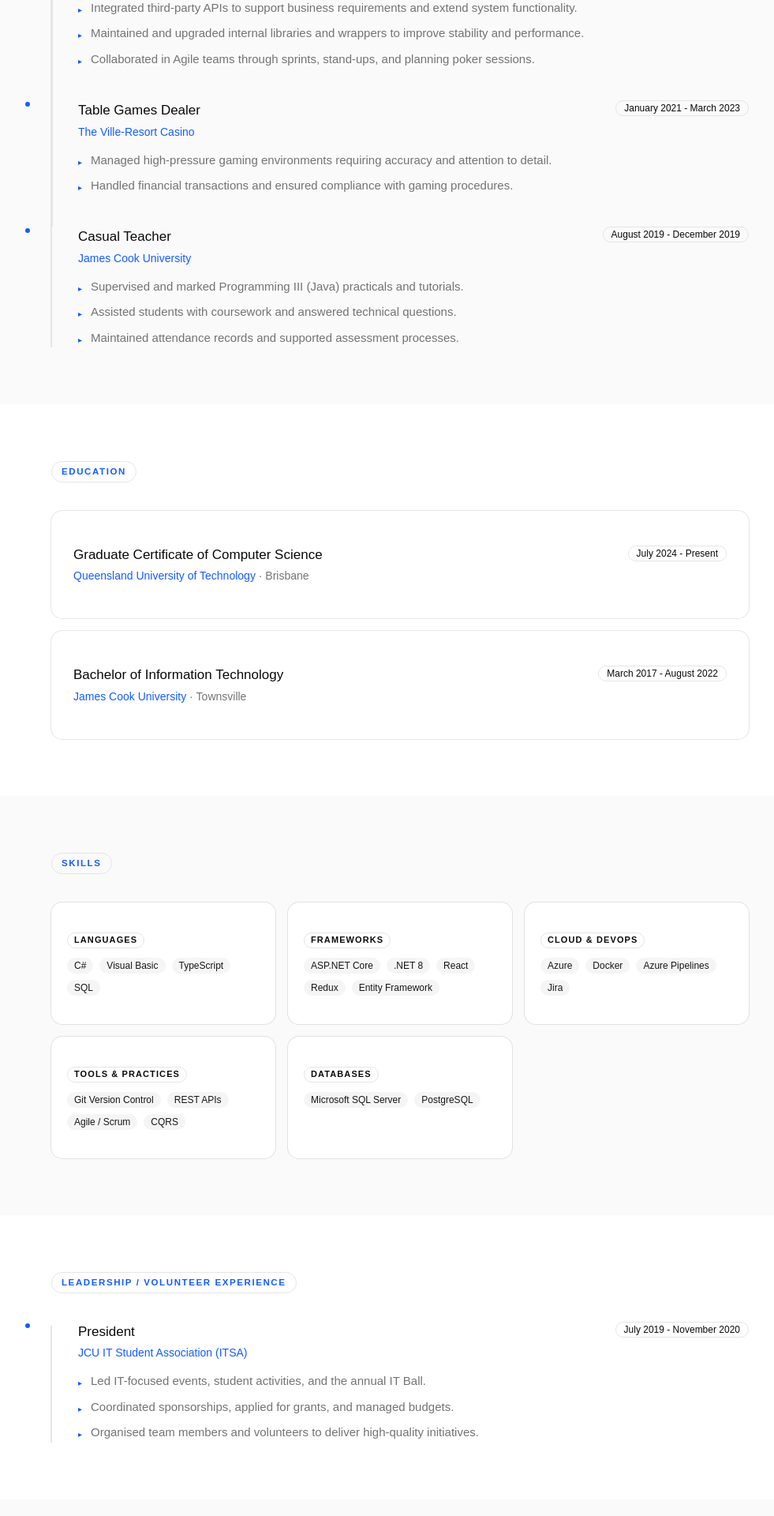
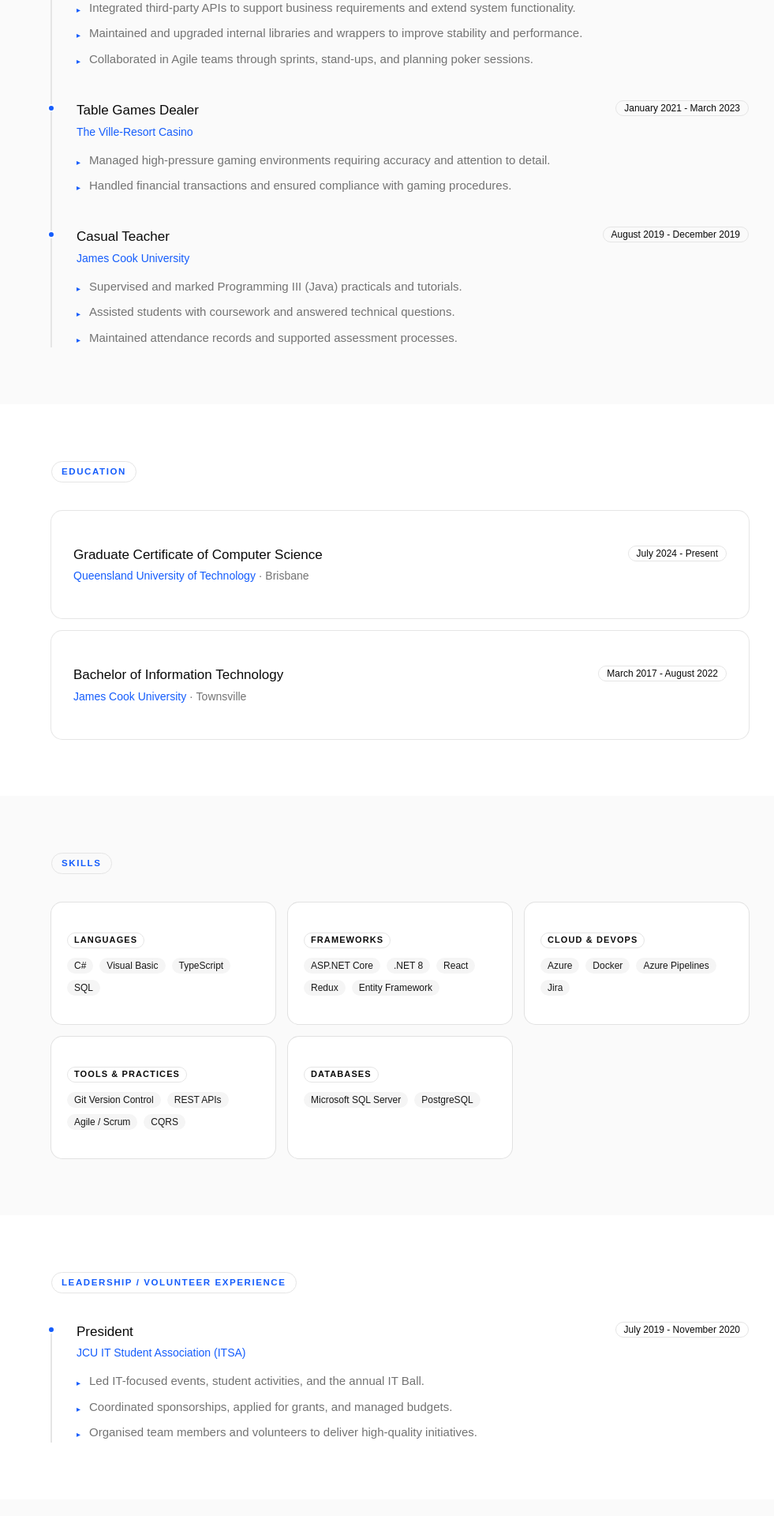
Before and after one commit to rowan-smith/Website, a React (Vite) app in the folder website/: page /resume in a window 1280 px wide. Shown: the part 1140-3060 px from the top of the page at 79% size, without its empty margins (133-1114 px from the left). Built offline with nearby package versions, Linux system fonts and the light colour scheme.

Commit message:
Fix timeline rendering after hardening

```diff
--- a/website/src/components/common/TimelineEntry.tsx
+++ b/website/src/components/common/TimelineEntry.tsx
@@ -14,9 +14,9 @@
 
 export function TimelineEntry({ title, subtitle, period, bullets, isLast = false }: TimelineEntryProps) {
   return (
-    <article className={cn('relative border-l-2 border-border pb-10 pl-8 max-sm:pb-7 max-sm:pl-5', isLast && 'border-transparent pb-0')}>
+    <article className={cn('relative pb-10 max-sm:pb-7', isLast && 'pb-0')}>
       <span
-        className="absolute top-0 -left-8 z-10 size-2.5 -translate-x-1/2 rounded-full border-2 border-background bg-primary max-sm:-left-5"
+        className="absolute -start-8 top-[5px] z-10 size-2.5 -translate-x-1/2 rounded-full border-2 border-background bg-primary max-sm:-start-6"
         aria-hidden="true"
       />
 
--- /dev/null
+++ b/website/src/components/common/TimelineList.tsx
@@ -0,0 +1,13 @@
+import type { ReactNode } from 'react';
+
+export function TimelineList({ children }: { children: ReactNode }) {
+  return (
+    <div className="relative ps-8 max-sm:ps-6">
+      <div
+        className="absolute start-0 top-[5px] bottom-0 w-0.5 -translate-x-1/2 bg-border"
+        aria-hidden="true"
+      />
+      {children}
+    </div>
+  );
+}
--- a/website/src/components/resume/ExperienceSection.tsx
+++ b/website/src/components/resume/ExperienceSection.tsx
@@ -2,6 +2,7 @@
 
 import { PageSection } from '../common/PageSection';
 import { TimelineEntry } from '../common/TimelineEntry';
+import { TimelineList } from '../common/TimelineList';
 
 type ExperienceSectionProps = {
   experience: ExperienceItem[];
@@ -14,11 +15,7 @@
 export default function ExperienceSection({ experience }: ExperienceSectionProps) {
   return (
     <PageSection id="experience" title="Relevant Experience" shade="muted">
-      <div className="relative">
-        <span
-          className="absolute top-1.25 bottom-0 left-0 w-0.5 -translate-x-px bg-border"
-          aria-hidden="true"
-        />
+      <TimelineList>
         {experience.map((job, index) => (
           <TimelineEntry
             key={experienceKey(job)}
@@ -36,7 +33,7 @@
             bullets={job.bullets}
           />
         ))}
-      </div>
+      </TimelineList>
     </PageSection>
   );
 }
--- a/website/src/components/resume/LeadershipSection.tsx
+++ b/website/src/components/resume/LeadershipSection.tsx
@@ -2,6 +2,7 @@
 
 import { PageSection } from '../common/PageSection';
 import { TimelineEntry } from '../common/TimelineEntry';
+import { TimelineList } from '../common/TimelineList';
 
 type LeadershipSectionProps = {
   leadership?: LeadershipItem[];
@@ -18,11 +19,7 @@
 
   return (
     <PageSection id="leadership" title="Leadership / Volunteer Experience">
-      <div className="relative">
-        <span
-          className="absolute top-1.25 bottom-0 left-0 w-0.5 -translate-x-px bg-border"
-          aria-hidden="true"
-        />
+      <TimelineList>
         {leadership.map((role, index) => (
           <TimelineEntry
             key={leadershipKey(role)}
@@ -33,7 +30,7 @@
             bullets={role.bullets}
           />
         ))}
-      </div>
+      </TimelineList>
     </PageSection>
   );
 }
```
